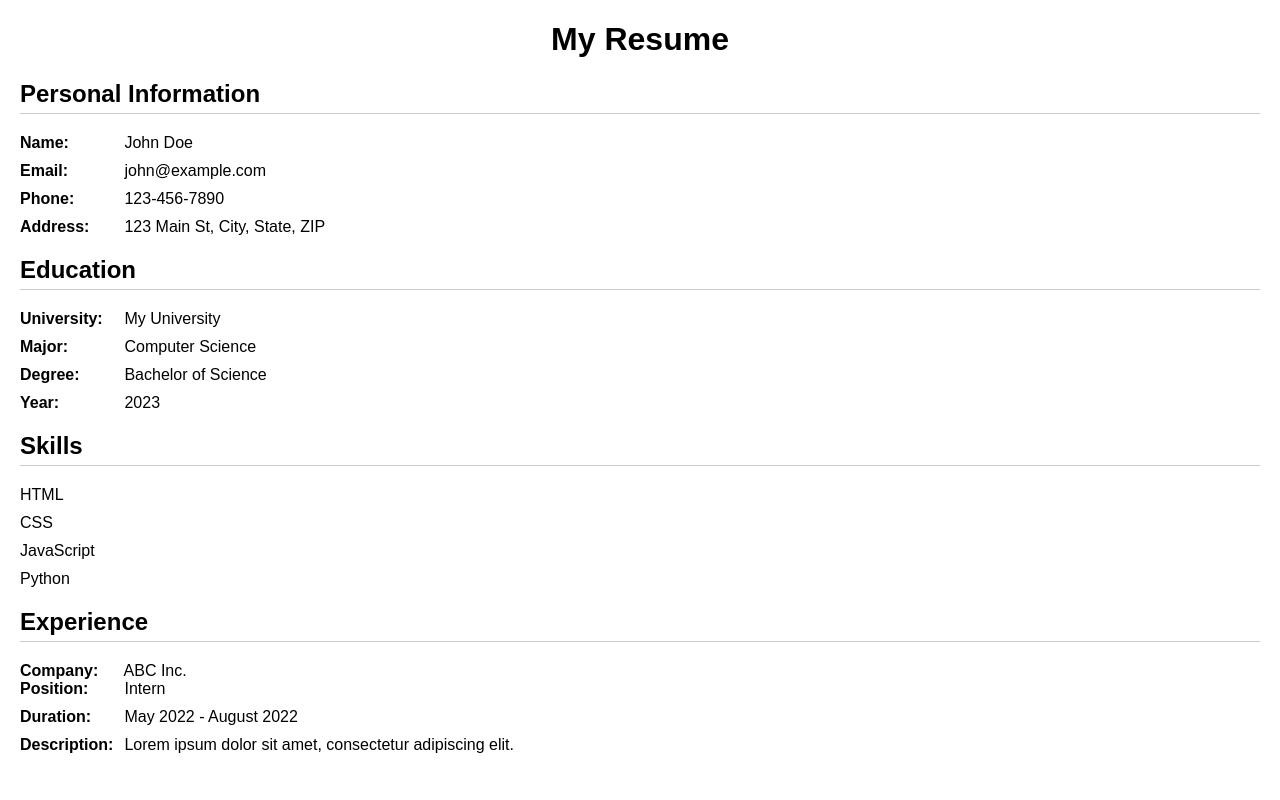
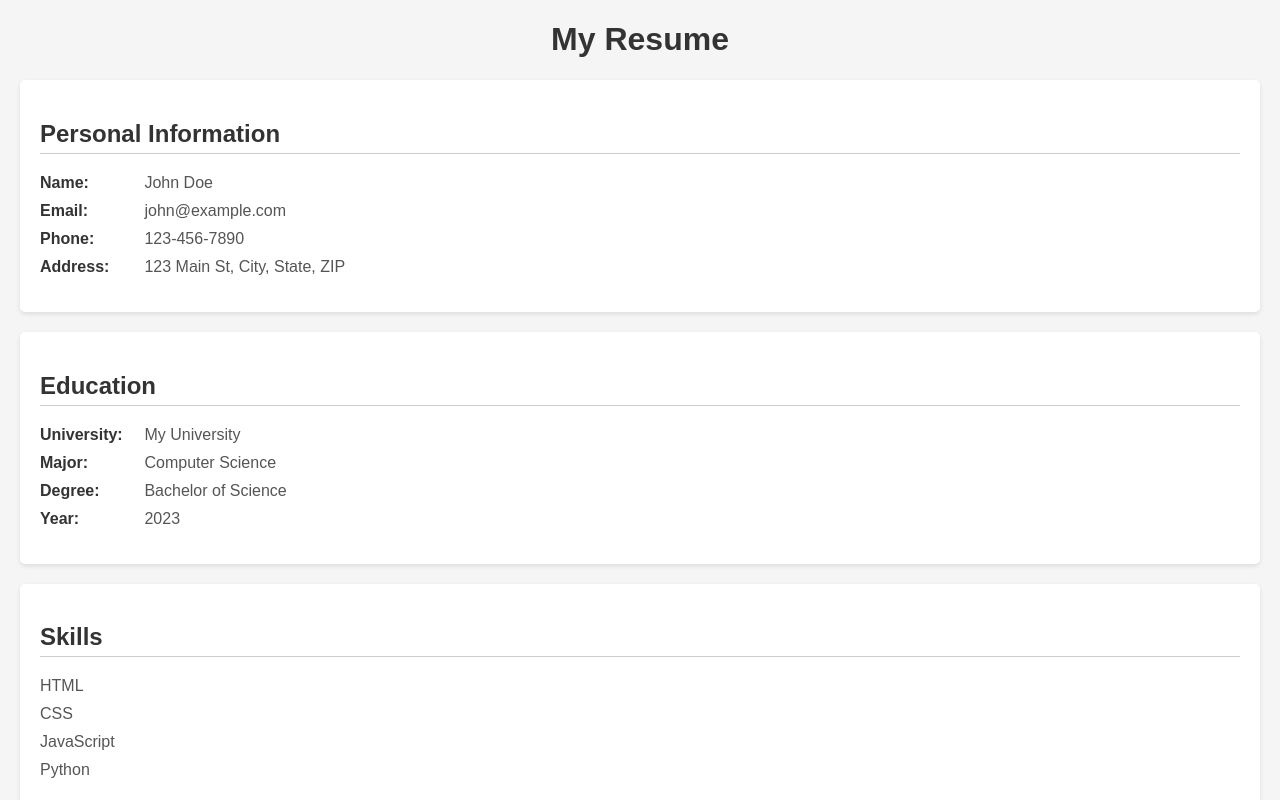
Before and after one commit to charan047/charan047.github.io, a plain HTML site: page index.html in a window 1280 px wide. Shown: the top 800 px of the page. Drawn offline with Linux system fonts and the light colour scheme.

Commit message:
Update index.html

```diff
--- a/index.html
+++ b/index.html
@@ -6,19 +6,26 @@
     body {
       font-family: Arial, sans-serif;
       margin: 20px;
+      background-color: #f5f5f5;
     }
 
     h1 {
       text-align: center;
+      color: #333;
     }
 
     .section {
       margin-bottom: 20px;
+      background-color: #fff;
+      padding: 20px;
+      border-radius: 5px;
+      box-shadow: 0 2px 5px rgba(0, 0, 0, 0.1);
     }
 
     .section h2 {
       border-bottom: 1px solid #ccc;
       padding-bottom: 5px;
+      color: #333;
     }
 
     .section ul {
@@ -28,12 +35,14 @@
 
     .section ul li {
       margin-bottom: 10px;
+      color: #555;
     }
 
     .section ul li strong {
       display: inline-block;
       width: 100px;
       font-weight: bold;
+      color: #333;
     }
   </style>
 
```
